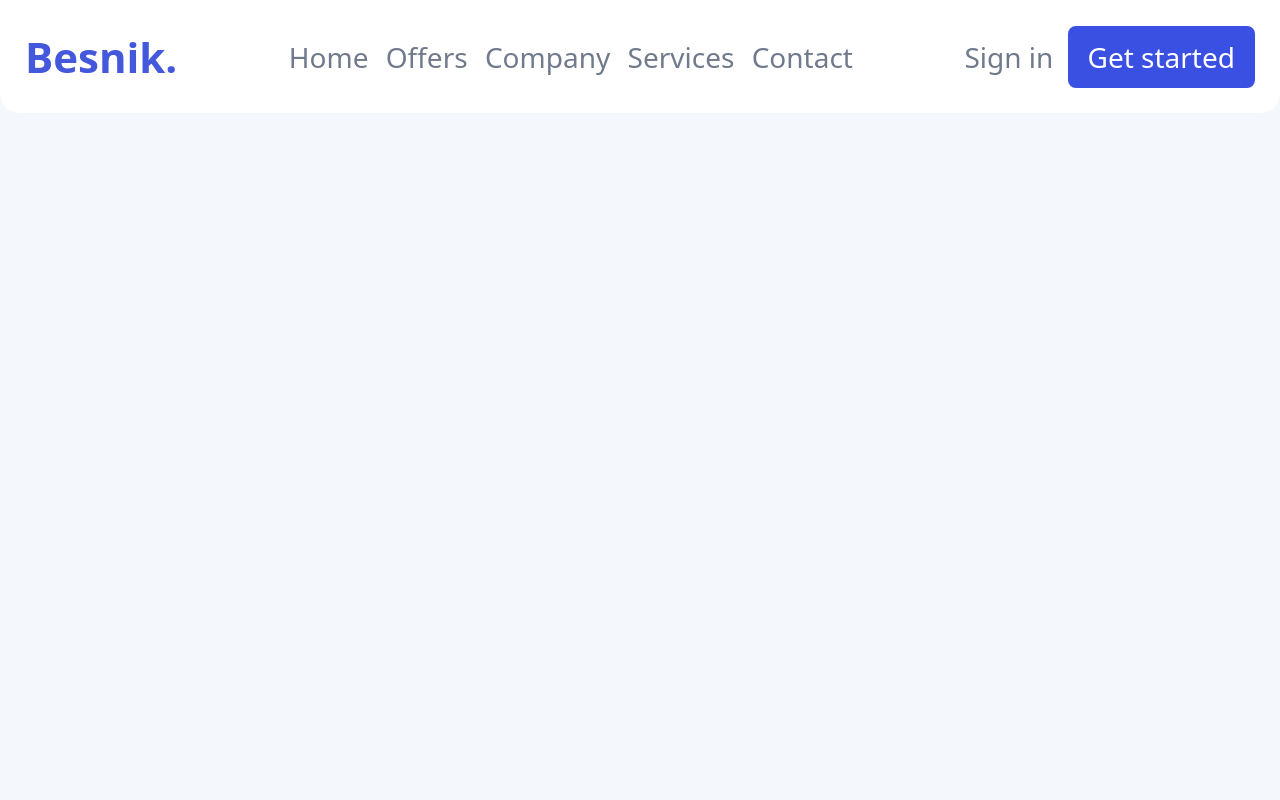
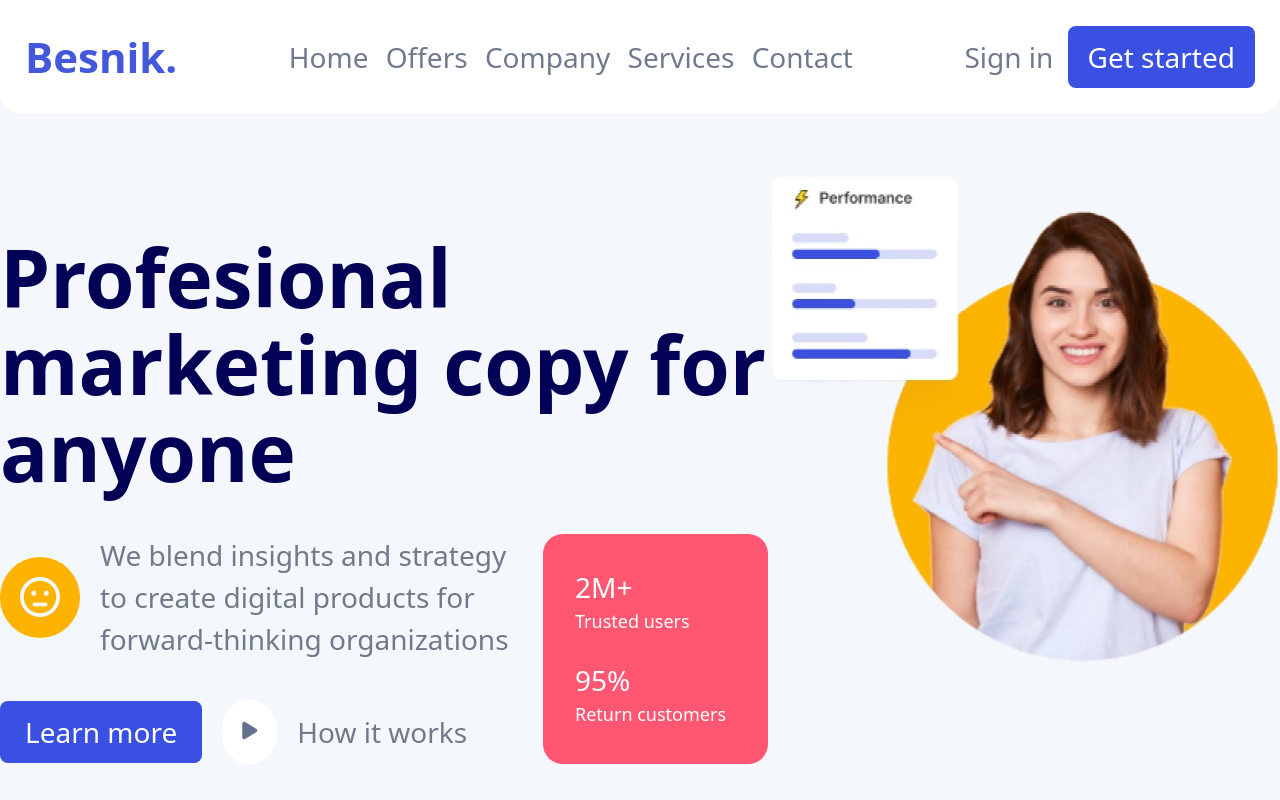
Before and after one commit to EugeneKh1988/taildemo, a website: page src/index.html in a window 1280 px wide. Drawn offline with Linux system fonts and the light colour scheme.

Commit message:
Added second block

```diff
--- a/src/index.html
+++ b/src/index.html
@@ -18,10 +18,10 @@
         Besnik.
       </div>
       <ul class="hidden lg:inline-block text-[28px] text-[#707a8c]">
-        <li class="inline py-[25px] lg:mr-[10px]"><a href="">Home</a></li>
-        <li class="inline py-[25px] lg:mr-[10px]"><a href="">Offers</a></li>
-        <li class="inline py-[25px] lg:mr-[10px]"><a href="">Company</a></li>
-        <li class="inline py-[25px] lg:mr-[10px]"><a href="">Services</a></li>
+        <li class="inline py-[25px] lg:mr-[10px]"><a href="#">Home</a></li>
+        <li class="inline py-[25px] lg:mr-[10px]"><a href="#">Offers</a></li>
+        <li class="inline py-[25px] lg:mr-[10px]"><a href="#">Company</a></li>
+        <li class="inline py-[25px] lg:mr-[10px]"><a href="#">Services</a></li>
         <li class="inline py-[25px]">Contact</li>
       </ul>
       <div>
@@ -30,7 +30,47 @@
       </div>
     </div>
   </div>
-  <div></div>
+  <div class="container mx-auto lg:flex justify-between lg:flex-1 mt-[60px]">
+    <div class="lg:w-[60%] lg:mt-[60px]">
+      <p class="text-[#020155] text-[80px] font-bold leading-[87px]">Profesional marketing copy for anyone</p>
+      <div class="mt-10 flex">
+        <div class="pr-5">
+          <div class="flex items-center mb-10">
+            <div class="mr-5">
+              <div class="rounded-full bg-[#fdb300] p-5">
+                <i class="fa-regular fa-face-meh text-sky-50 text-[40px]"></i>
+              </div>
+            </div>
+            <p class="text-[28px] text-[#707a8c]">
+              We blend insights and strategy to create digital products
+              for forward-thinking organizations
+            </p>
+          </div>
+          <div class="flex items-center">
+            <button class="bg-[#3a50e3] text-white rounded-[8px] text-[28px] px-[25px] py-[10px] mr-5">Learn
+              more</button>
+            <div class="mr-5">
+              <div class="rounded-full bg-white p-5 border-l-[#f35a75]">
+                <i class="fa-solid fa-play text-[#65708e] text-[20px]"></i>
+              </div>
+            </div>
+            <p class="text-[28px] text-[#707a8c]">How it works</p>
+          </div>
+        </div>
+        <div class="ml-15 bg-[#ff5771] p-8 rounded-[20px] min-w-[225px]">
+          <p class="text-white text-[28px]">2M+</p>
+          <p class="text-white text-[18px] pb-6">Trusted users</p>
+          <p class="text-white text-[28px]">95%</p>
+          <p class="text-white text-[18px]">Return customers</p>
+        </div>
+      </div>
+    </div>
+    <div class="lg:w-[40%] mt-7 lg:mt-0">
+      <div>
+        <img src="./img/f.png" alt="Image" class="width-full h-auto">
+      </div>
+    </div>
+  </div>
 </body>
 
 </html>
```
Also changed, not shown: dist/main.css, src/img/f.png (added).
